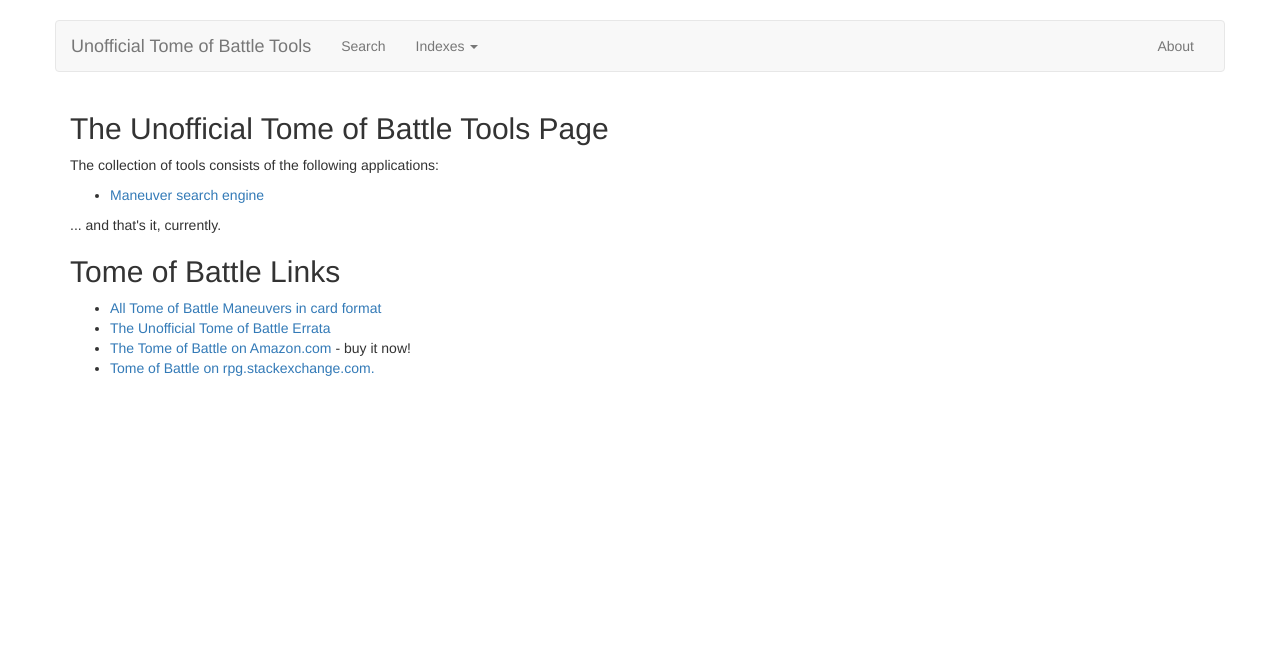
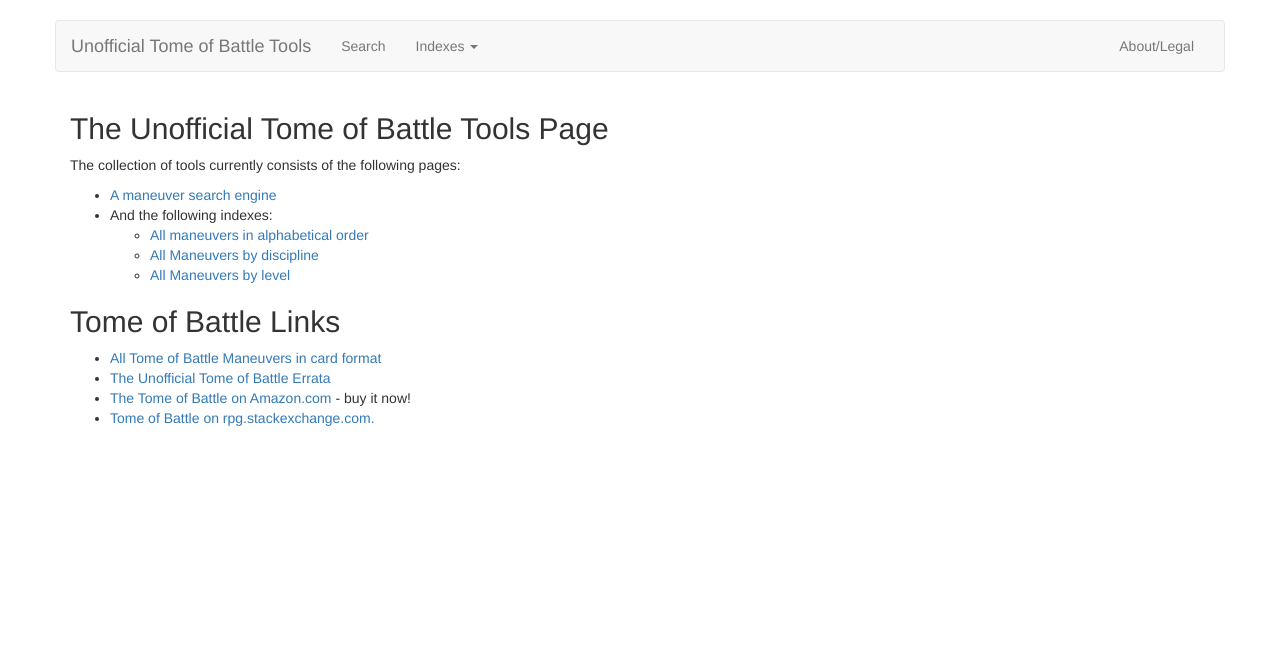
Before and after one commit to Ernir/tome-of-battle-tools, a Django app: template search_engine/templates/index.html in a window 1280 px wide. Shown: the top 668 px of the page. Run offline with Django 3.2, Linux system fonts and the light colour scheme; the template is opened without the code that fills it, so the values that code supplies are empty; some libraries are stand-ins or nearby versions.

Commit message:
Changes to various texts.

```diff
--- a/search_engine/templates/about.html
+++ b/search_engine/templates/about.html
@@ -4,11 +4,10 @@
     <div class="col-md-6">
         <h2 id="about">About This Site</h2>
 
-        <p>The search function of this site indexes material from the <em>Tome of Battle: the Book of Nine Swords</em>, intended to supplement (but not replace) access to the physical book.</p>
+        <p>This site contains and presents data from the <em>Tome of Battle: the Book of Nine Swords</em>, intended to supplement access to the physical book.</p>
+        <p>Previously, the information has been made publicly available by <em>Wizards of the Coast</em> only in the form of maneuver cards (see <a href="{% url "search_engine.views.index" %}#links">links</a>), this site provides indexes and filtering options for the information they contain.</p>
 
         <p>It currently indexes {{ number }} out of the book's 208 maneuvers.</p>
-
-        <p>More tools have been envisioned, but currently the search is all there is.</p>
 
         <h2 id="changes">Changes from the Text of the Book</h2>
 
--- a/search_engine/templates/index.html
+++ b/search_engine/templates/index.html
@@ -5,12 +5,21 @@
         <h2 id="about">The Unofficial Tome of Battle Tools Page</h2>
 
         <p>
-            The collection of tools consists of the following applications:
+            The collection of tools currently consists of the following pages:
         <ul>
-            <li><a href="{% url "search_engine.views.search" %}">Maneuver search
+            <li><a href="{% url "search_engine.views.search" %}">A maneuver search
                 engine</a></li>
+            <li>And the following indexes:
+                <ul>
+                    <li><a href="{% url "search_engine.views.maneuvers_alphabetical" %}">All
+                        maneuvers in alphabetical order</a></li>
+                    <li><a href="{% url "search_engine.views.maneuvers_by_discipline" %}">All
+                        Maneuvers by discipline</a></li>
+                    <li><a href="{% url "search_engine.views.maneuvers_by_level" %}">All
+                        Maneuvers by level</a></li>
+                </ul>
+            </li>
         </ul>
-        ... and that's it, currently.
         </p>
         <h2 id="links">Tome of Battle Links</h2>
         <ul>
@@ -22,7 +31,8 @@
                 <a href="http://www.amazon.com/Tome-Battle-Dungeons-Dragons-Roleplaying/dp/0786939222">The
                     Tome of Battle on Amazon.com</a> - buy it now!
             </li>
-            <li><a href="http://rpg.stackexchange.com/questions/tagged/tome-of-battle">Tome of Battle on rpg.stackexchange.com.</a></li>
+            <li><a href="http://rpg.stackexchange.com/questions/tagged/tome-of-battle">Tome
+                of Battle on rpg.stackexchange.com.</a></li>
         </ul>
     </div>
 {% endblock %}
--- a/search_engine/templates/maneuvers_alphabetical.html
+++ b/search_engine/templates/maneuvers_alphabetical.html
@@ -2,7 +2,7 @@
 {% load search_extras %}
 
 {% block content %}
-    <h2>All maneuvers in alphabetical order</h2>
+    <h2>All Maneuvers in Alphabetical Order</h2>
     {% for man_chunk in maneuver_chunks %}
         <div class="col-md-4">
         {% for letter in alphabet %}
--- a/search_engine/templates/navbar.html
+++ b/search_engine/templates/navbar.html
@@ -28,7 +28,7 @@
                 </li>
             </ul>
             <ul class="nav navbar-nav navbar-right">
-                <li><a href="{% url "search_engine.views.about" %}">About</a></li>
+                <li><a href="{% url "search_engine.views.about" %}">About/Legal</a></li>
             </ul>
         </div>
         <!--/.nav-collapse -->
```
